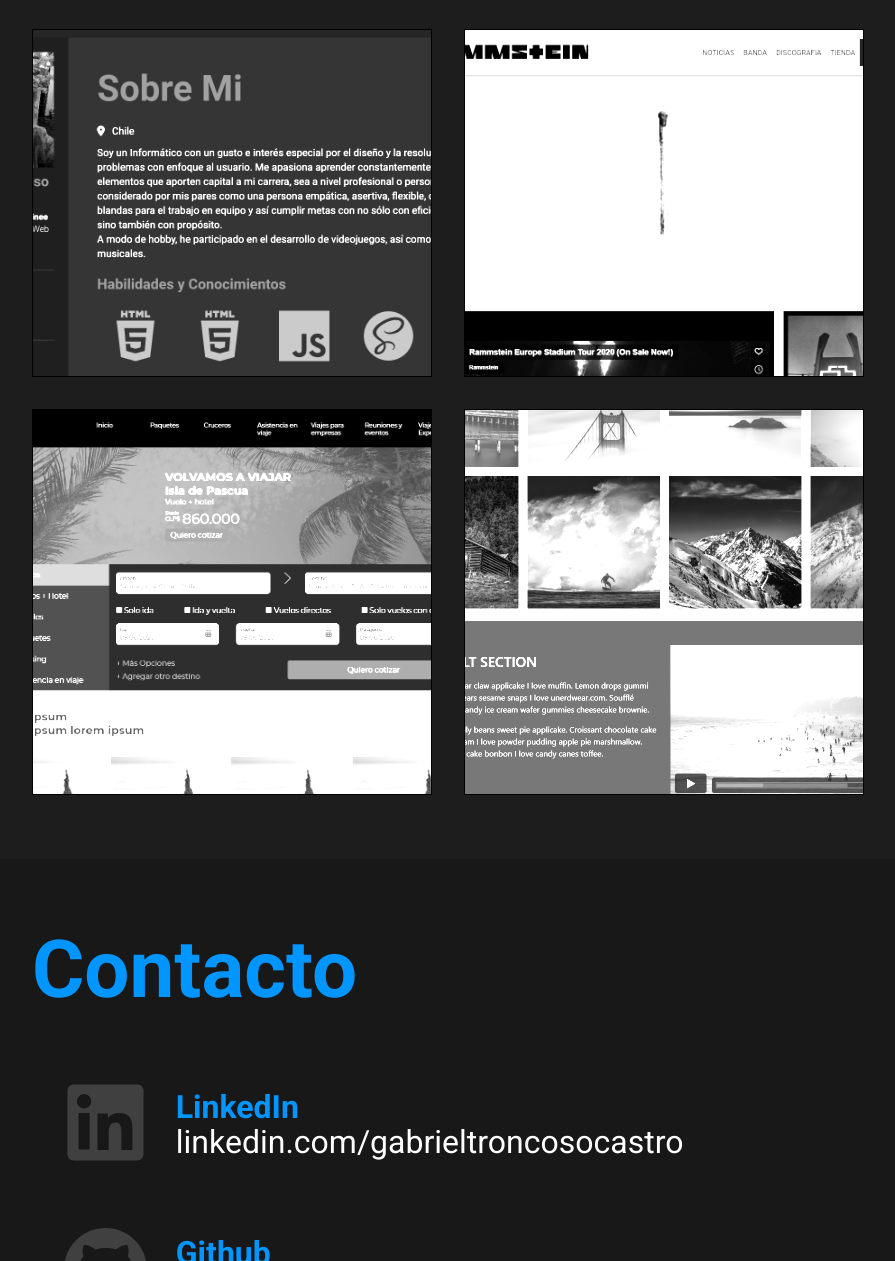
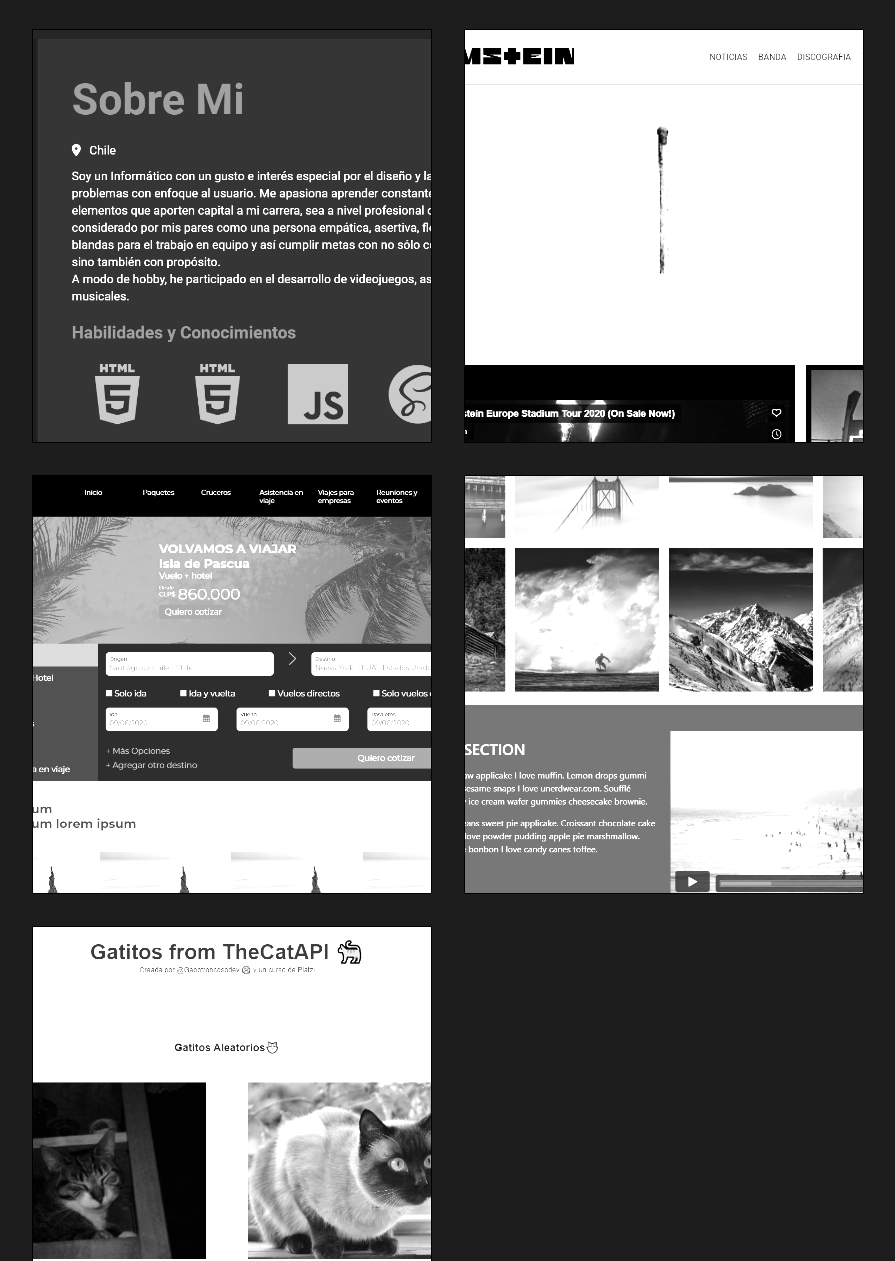
Before and after one commit to gabotroncosodev/gabotroncosodev.github.io, a website: page index.html in a window 1280 px wide. Shown: the part 2277-3538 px from the top of the page, without its empty margins (352-1247 px from the left). Drawn offline with Linux system fonts and the light colour scheme.

Commit message:
se corrigen detalles y se actualiza portafolio

```diff
--- a/index.html
+++ b/index.html
@@ -83,9 +83,9 @@
             <section id="about-me" >
                 <h2>Sobre Mi</h2>
                 <p><i class="fa-solid fa-location-dot"></i></i>Chile</p>
-                <p>Hola! Me llamo Gabriel, tengo estudios de Diplomado en Desarrollo Web en el Duoc UC y tengo un titulo de TNS en Computación e Informática.</p>
-                <p>Soy un Informático con un gusto e interés especial por el diseño y la resolución de problemas con enfoque al usuario. Me apasiona aprender constantemente nuevos elementos que aporten capital a mi carrera, sea a nivel profesional o personal. Soy considerado por mis pares como una persona empática, asertiva, flexible, con habilidades blandas para el trabajo en equipo y así cumplir metas con no sólo con eficiencia yeficacia, sino también con propósito.</p>
-                <p>A modo de hobby, he participado en el desarrollo de videojuegos, así como en proyectos musicales. Además soy fan de Rol (Call of Cthulhu), Whovian, amante del "Canon" y "Legends" de Star Wars.</p>
+                <p>Hola! Me llamo Gabriel, tengo estudios de Diplomado en Desarrollo Web en el Duoc UC y tengo un título de TNS en Computación e Informática.</p>
+                <p>Soy un Informático con un gusto e interés especial por el diseño y la resolución de problemas con enfoque al usuario. Me apasiona aprender constantemente nuevos elementos que aporten capital a mi carrera, sea a nivel profesional o personal. Soy considerado por mis pares como una persona empática, asertiva, flexible, con habilidades blandas para el trabajo en equipo y así cumplir metas con no sólo con eficiencia y eficacia, sino también con propósito.</p>
+                <p>A modo de hobby, he participado en el desarrollo de videojuegos, así como en proyectos musicales. Además soy fan de Rol (Call of Cthulhu), Whovian, seguidor de Star Wars.</p>
                 <h4>Habilidades y Conocimientos</h4>
                 <div class="grid-skills">
                     <div class="box-skill">
@@ -216,7 +216,9 @@
                         <img src="./assets/img/gallery-portfolio/portfolio_firstversion.png" alt="portafolio">
                         <figcaption>
                             <h4>Portfolio</h4>
-                            <p>Primera versión de mi Portafolio</p>
+                            <div class="cont-texto-portf">
+                                <p>HTML / SASS/ JS / Figma.</p><br>
+                            </div>
                             <a href="https://github.com/gabotroncosodev/gabotroncosodev.github.io" target="_blank">Ver Repositorio</a>
                         </figcaption>
                     </figure>
@@ -225,7 +227,10 @@
                         <img src="./assets/img/gallery-portfolio/ramm_example.png" alt="rammstein example web for study ">
                         <figcaption>
                             <h4>Rammstein Fan Site</h4>
-                            <p>Sitio web creado como ejercicio del Diplomado.</p>
+                            <div class="cont-texto-portf">
+                                <p>HTML / CSS / AdobeXD.</p><br>
+                                <p>CSS Puro, el ejercicio consistia en crear una plantilla en Adobe XD y llevarla a codigo.</p>
+                            </div>
                             <a href="https://gabotroncosodev.github.io/evaluacion-03-04-desarrollo-web/" target="_blank">Ver Sitio</a>
                             <a href="https://github.com/gabotroncosodev/evaluacion-03-04-desarrollo-web" target="_blank">Ver Repositorio</a>
                         </figcaption>
@@ -235,7 +240,10 @@
                         <img src="./assets/img/gallery-portfolio/ev2-mod3-diplo.png" alt="ultimo ejercicio diplomado">
                         <figcaption>
                             <h4>Ev. 2 Modulo 3 Diplomado</h4>
-                            <p>Es una landing page usando SASS. No es responsiva</p>
+                            <div class="cont-texto-portf">
+                                <p>HTML / SASS / AdobeXD.</p><br>
+                                <p>En base a una plantilla, se debia aplicar SASS.</p>
+                            </div>
                             <a href="https://gabotroncosodev.github.io/ev3-mod3-diplo-desarrolloweb/" target="_blank">Ver Sitio</a>
                             <a href="https://github.com/gabotroncosodev/ev3-mod3-diplo-desarrolloweb" target="_blank">Ver Repositorio</a>
                         </figcaption>
@@ -245,8 +253,22 @@
                         <img src="./assets/img/gallery-portfolio/last_exercise.png" alt="ultimo ejercicio diplomado">
                         <figcaption>
                             <h4>Ultimo ejercicio Diplomado</h4>
-                            <p>Montar una landing page usando Bootstrap y SASS</p>
+                            <div class="cont-texto-portf">
+                                <p>HTML / SASS / JS / Bootstrap.</p><br>
+                                <p>Ultimo trabajo de mi diplomado. Github me da un error y no he podido convertir el proyecto a GH Pages.</p>
+                            </div>
                             <a href="https://github.com/gabotroncosodev/ev-2-modulo-4-diplomado">Ver Repositorio</a>
+                        </figcaption>
+                    </figure>
+                    <figure>
+                        <img src="./assets/img/gallery-portfolio/consumo-api-rest-cursoplatzi.png" alt="ultimo ejercicio diplomado">
+                        <figcaption>
+                            <h4>Consumo APIREST Curso Platzi</h4>
+                            <div class="cont-texto-portf">
+                                <p>HTML / JS / APIREST</p><br>
+                                <p>Un ejercicio sencillo de consumo de una Api, TheCatAPI (Requiere API Key para la correcta visualización).</p>
+                            </div>
+                            <a href="https://github.com/gabotroncosodev/consumo-api-rest-js-cursoPlatzi">Ver Repositorio</a>
                         </figcaption>
                     </figure>
 
--- a/sass/_aside.scss
+++ b/sass/_aside.scss
@@ -64,9 +64,7 @@
                     a{
                         padding: .8rem .5rem;
                         display: block;
-                        @include mixins.mq1400{
-                            padding: .5rem .5rem;
-                        }
+
                         &:hover{
                             background-color: var(--bg-secondary-color);
                         }
--- a/sass/_sections.scss
+++ b/sass/_sections.scss
@@ -42,7 +42,6 @@ section{
             display: grid;
             align-items: center;
             justify-items: center;
-            cursor: pointer;
             background-color: var(--bg-black-three-color);
             transition: .2s ease-in;
             &:hover, &:checked{
@@ -121,6 +120,9 @@ section{
 
                 clip-path: circle(0 at top left) ;
                 transition: clip-path .5s;
+                .cont-texto-portf{
+                    line-height: .1rem;
+                }
 
                 @include mixins.flexCenter;
                 flex-direction: column;
@@ -130,9 +132,9 @@ section{
                 }
                 @include mixins.mq820{
                     padding:1rem;
-                    p{
-                        font-size:1rem;
-                    }
+                    // p{
+                    //     font-size:1rem;
+                    // }
                 }
                 a{
                     color: var(--bg-white-alpha-80-color);
```
Also changed, not shown: assets/css/style.css, assets/img/gallery-portfolio/consumo-api-rest-cursoplatzi.png (added), 1 other file.
